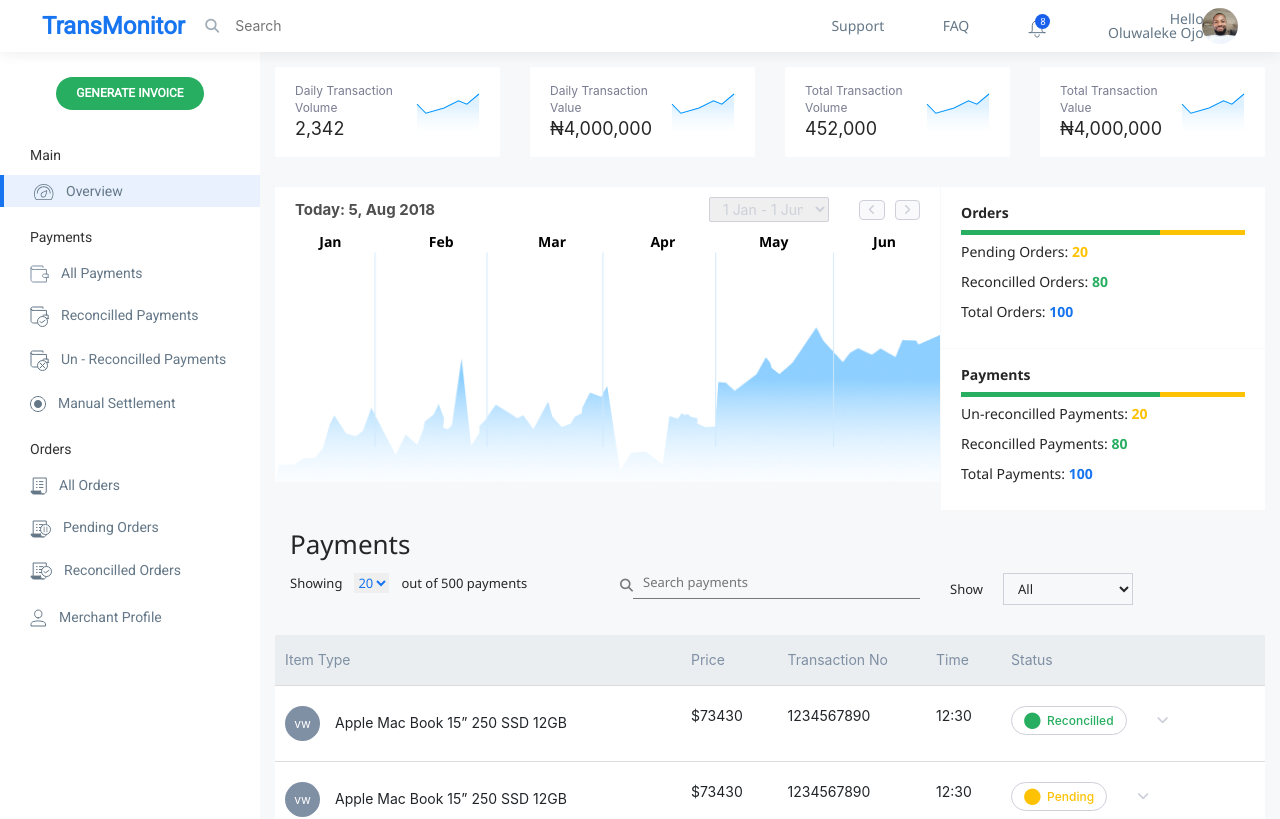
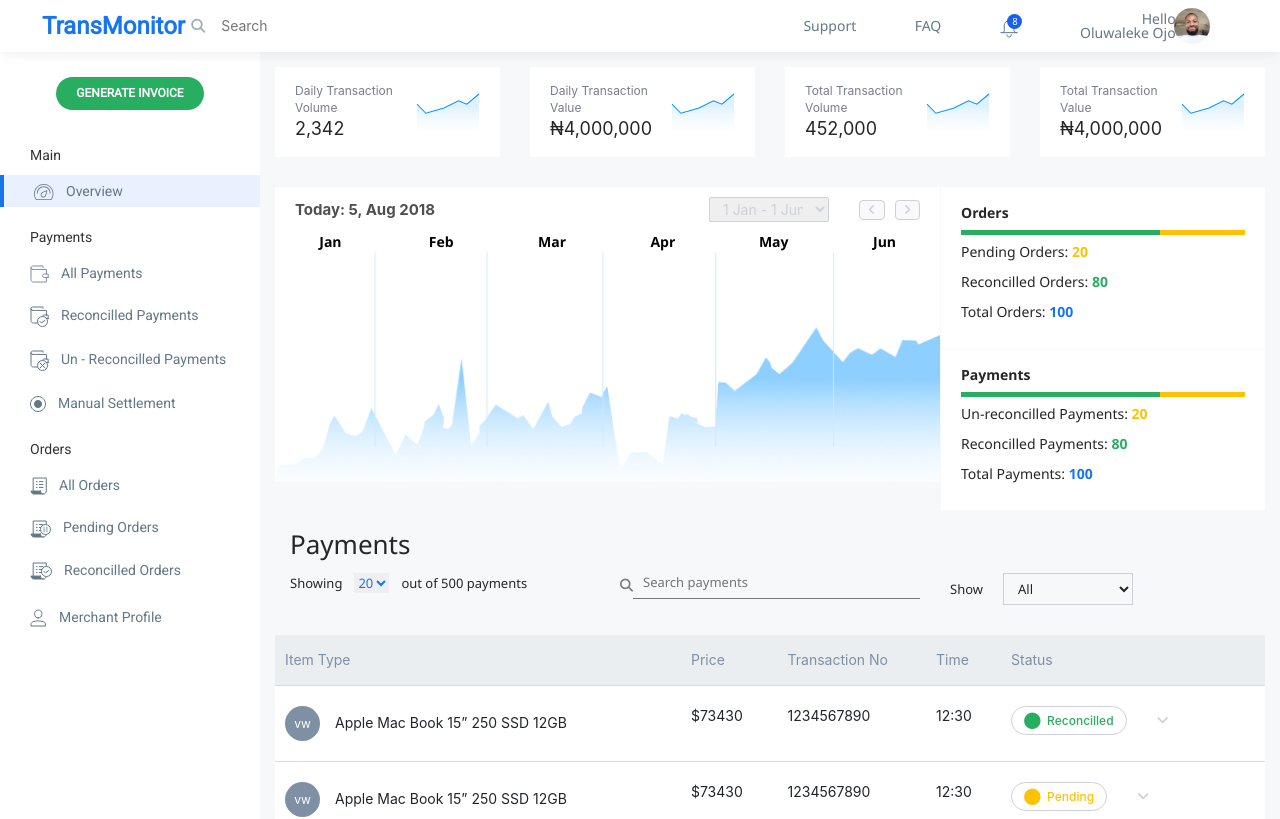
Before and after one commit to augustinebest/bank-with-mint, a React (Create React App) app: page / in a window 1280 px wide. Shown: the top 819 px of the page. Built offline with nearby package versions, Linux system fonts and the light colour scheme.

Commit message:
added padding to nav

```diff
--- a/src/components/component.css
+++ b/src/components/component.css
@@ -44,6 +44,7 @@
 
 .myNavigation:nth-child(3) {
     text-align: right;
+    margin-right: 28px;
 }
 
 .ava_ {
```
